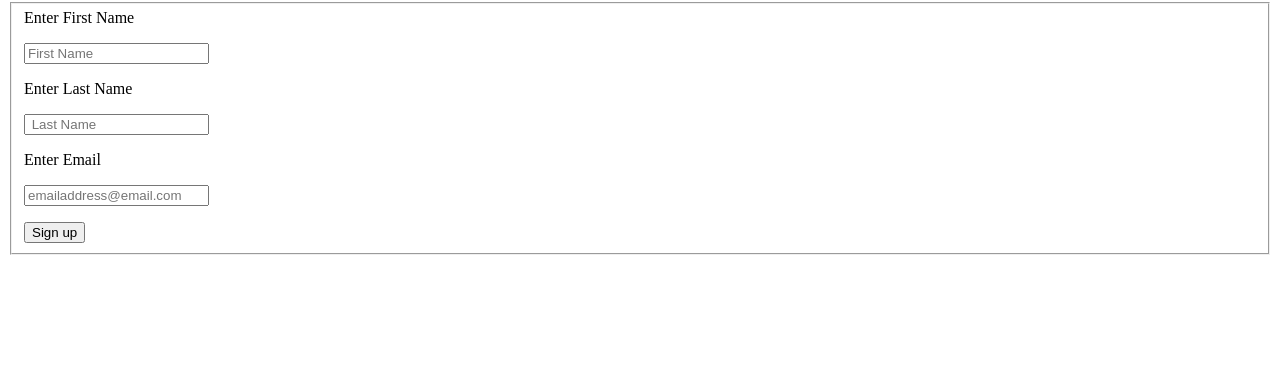
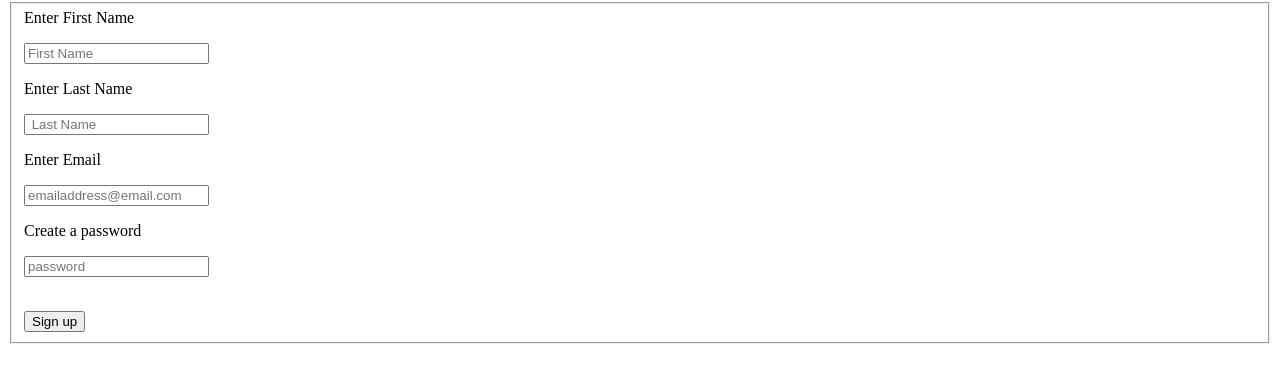
Before and after one commit to chicjoss/Project-Two-1, a plain HTML site: page signup.html in a window 1280 px wide. Shown: the part 163-546 px from the top of the page. Drawn offline with Linux system fonts and the light colour scheme.

Commit message:
making a password added

```diff
--- a/signup.html
+++ b/signup.html
@@ -38,6 +38,12 @@
            <p>
                <input type="text" name="email" placeholder="emailaddress@email.com">
            </p>
+
+            <div>
+                <label> Create a password </label>
+                <p>
+             <input type="password" name="pwd" placeholder="password" minlength="15"><br><br>
+        </p>
         </div>
         <div class = "butnFeature">
             <button id="submit">Sign up</button>
```
